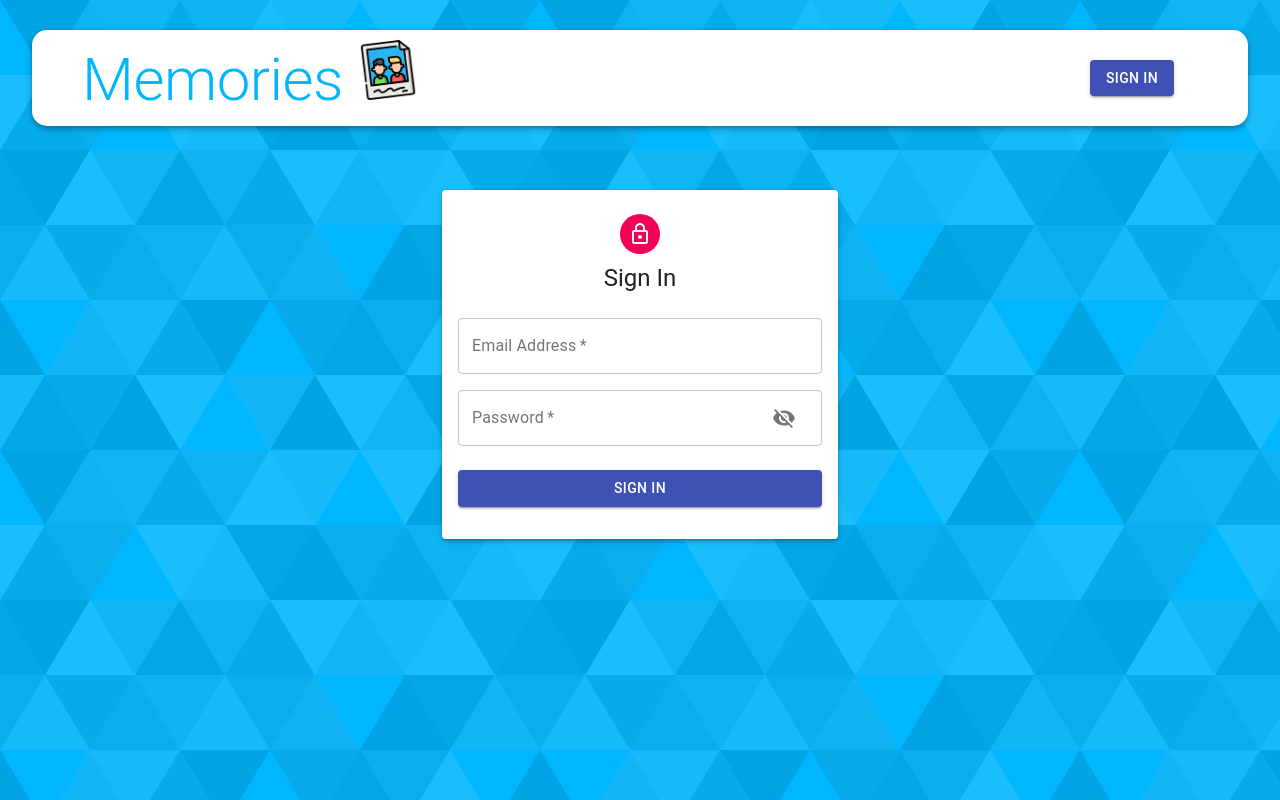
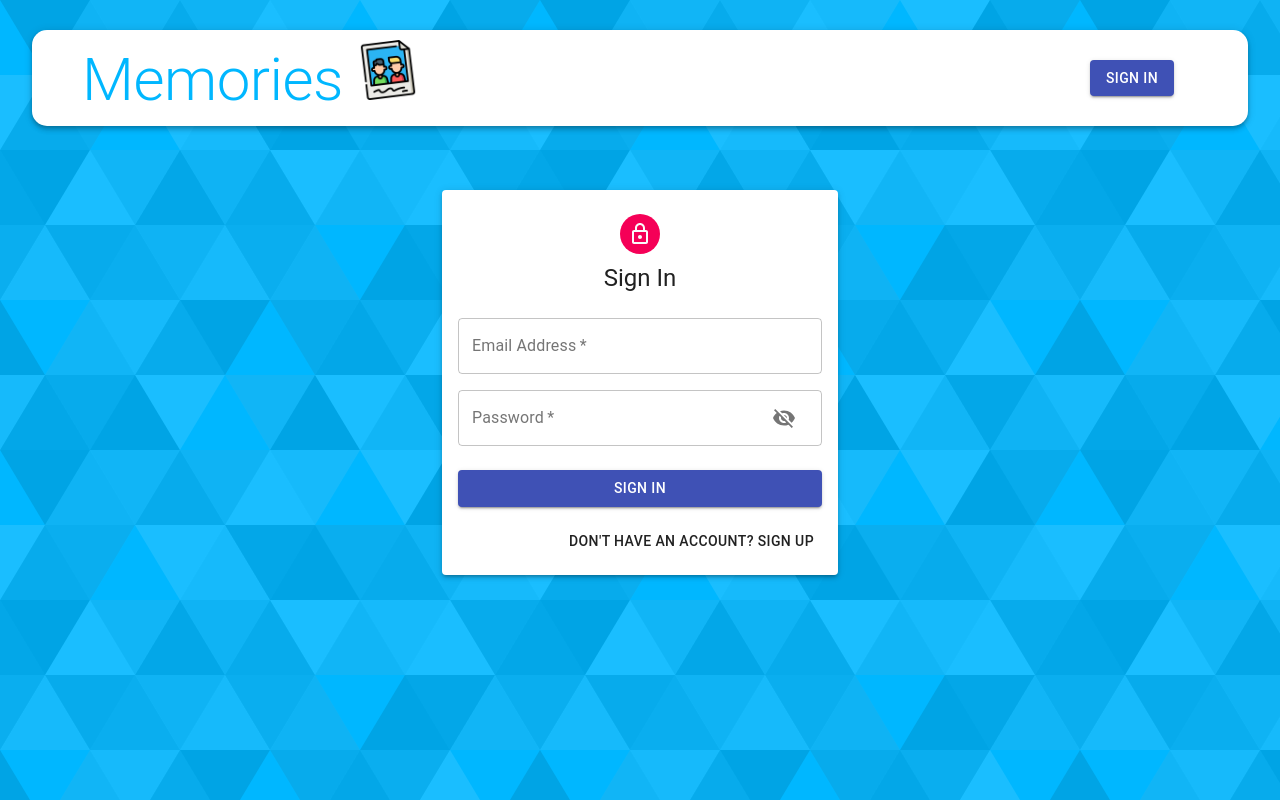
Before and after one commit to mandeep888/Connectopia, a React (Create React App) app in the folder client/: page /auth in a window 1280 px wide. Built offline with nearby package versions, Linux system fonts and the light colour scheme.

Commit message:
Implemented Sign in and sign up form

```diff
--- a/client/src/components/Auth/Auth.js
+++ b/client/src/components/Auth/Auth.js
@@ -6,13 +6,17 @@
 
 const Auth = () => {
   const [showPassword,setShowPassword] = useState(false)
+  const [isSignUp,setIsSignUp] = useState(false)
     const classes = useStyles();
-    const isSignUp = false;
     const handleSubmit = ()=>{
 
     }
     const handleChange = ()=>{
 
+    }
+    const switchMode = ()=>{
+      setIsSignUp((prevIsSignUp)=> !prevIsSignUp);
+      handleShowPassword(false)
     }
     const handleShowPassword = ()=> setShowPassword((prevShowPassword)=> !prevShowPassword);
 
@@ -42,6 +46,13 @@
           <Button type='submit' fullWidth variant='contained' color="primary" className={classes.submit}>
             {isSignUp?"Sign Up":"Sign In"}
           </Button>
+          <Grid container justifyContent='flex-end'>
+            <Grid item>
+              <Button onClick={switchMode}>
+                {isSignUp?"Already have an account? Sign In": "Don't have an account? Sign Up"}
+              </Button>
+              </Grid>
+          </Grid>
         </form>
       </Paper>
     </Container>
```
